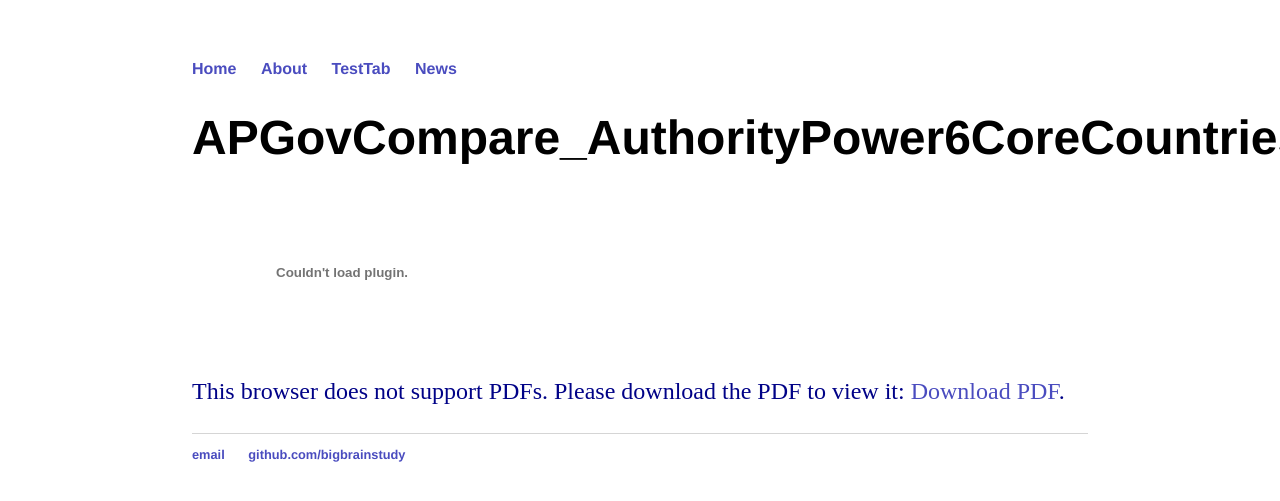
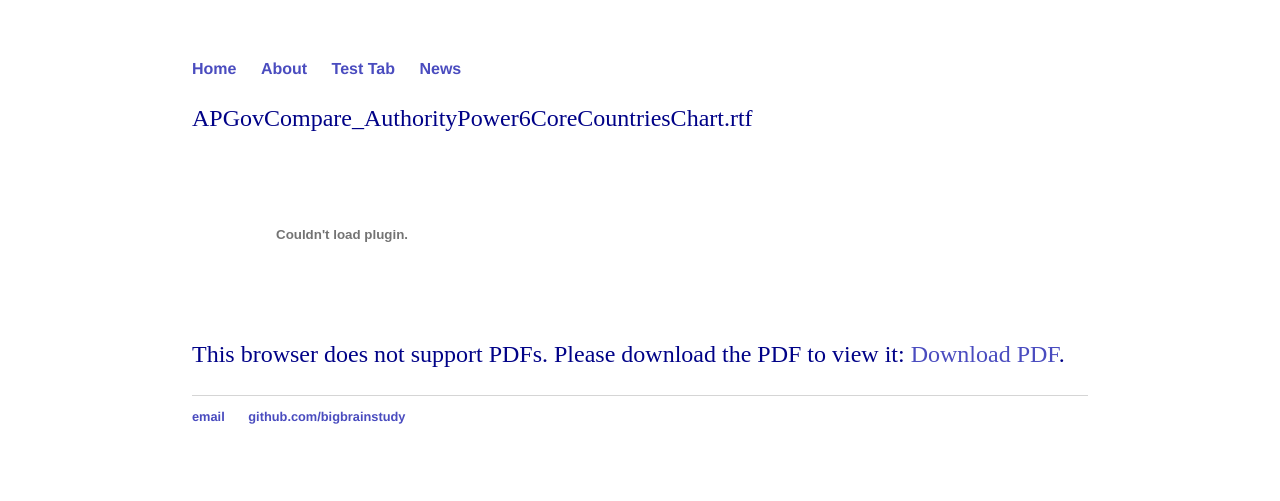
Before and after one commit to bigbrainstudy/bigbrainstudy.github.io, a Jekyll site: the page test.html, which Jekyll copies as it is, in a window 1280 px wide. Shown: the top 501 px of the page. Built offline with Jekyll 4.4.1, drawn with Linux system fonts in a browser that asks for light colours.

Commit message:
Update test.html

```diff
--- a/test.html
+++ b/test.html
@@ -10,13 +10,13 @@
     		<ul>
         		<li><a href="/">Home</a></li>
 	        	<li><a href="/about">About</a></li>
-        		<li><a href="/cv">TestTab</a></li>
+        		<li><a href="/test">Test Tab</a></li>
         		<li><a href="/news">News</a></li>
     		</ul>
 		</nav>
 		<div class="container">
     		<div class="blurb">
-        		<h1>APGovCompare_AuthorityPower6CoreCountriesChart.rtf</h1>
+        		<p>APGovCompare_AuthorityPower6CoreCountriesChart.rtf</p>
     		</div><!-- /.blurb -->
 		</div><!-- /.container -->
 		<object data="https://bigbrainstudy.github.io/pdf/APGovCompare_AuthorityPower6CoreCountriesChart.pdf" type="application/pdf" width="500px" height="375px">
```
